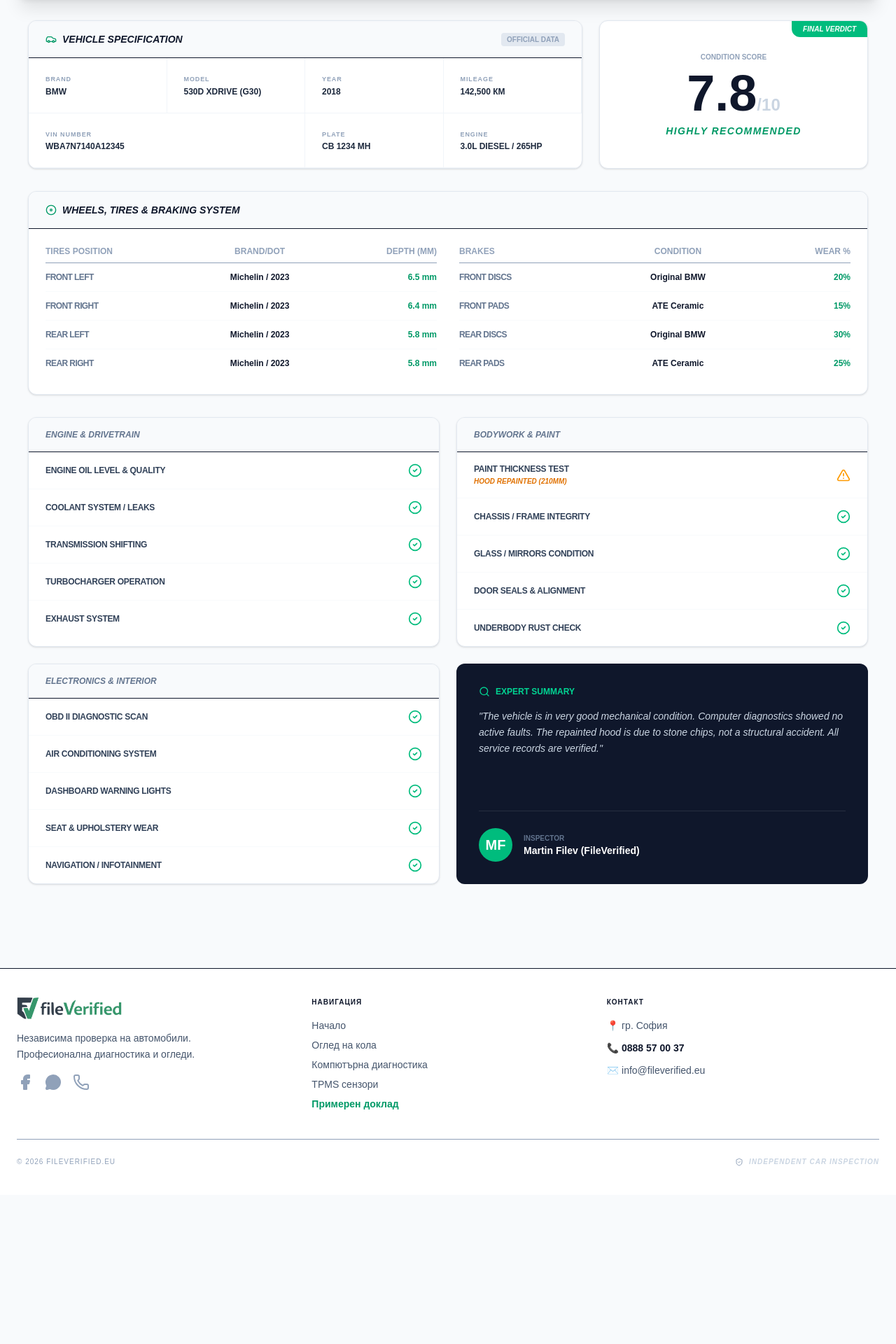
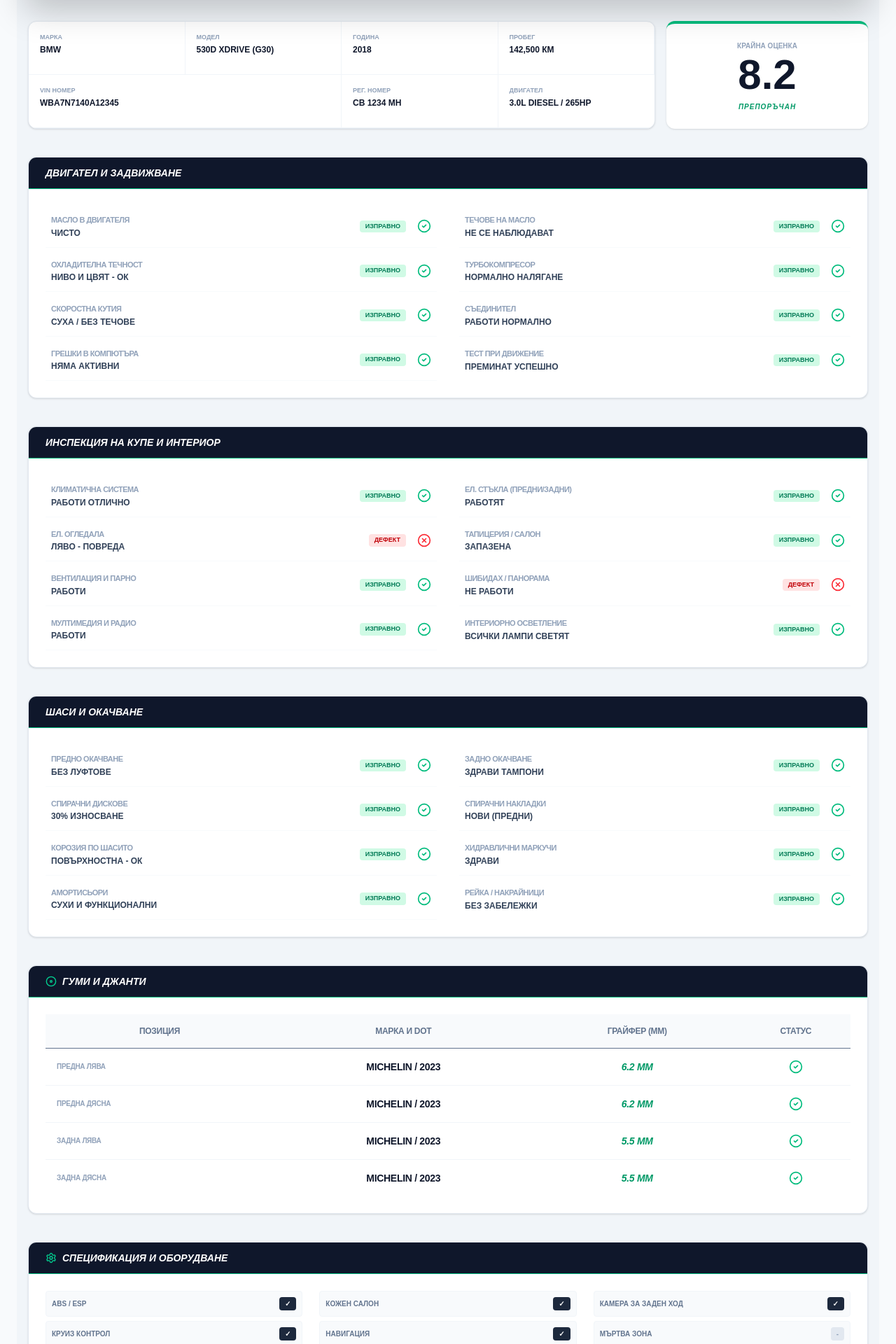
Before and after one commit to martinfilev-byte/fileverified, a Next.js app: page /report/1 in a window 1280 px wide. Shown: the part 220-2140 px from the top of the page at 70% size. Before the commit the page ends 1927 px from the top, so only its background shows below. Built offline with nearby package versions, Linux system fonts and the light colour scheme.

Commit message:
Update: 2026-01-03 21:05:49

```diff
--- a/src/app/report/[id]/page.tsx
+++ b/src/app/report/[id]/page.tsx
@@ -4,11 +4,11 @@
 import { useParams } from "next/navigation"
 import {
   CheckCircle2, XCircle, Camera, Download, Car, Info, FileText,
-  Clock, MapPin, Calendar, Gauge, Phone, AlertTriangle, ShieldCheck,
-  Disc, Activity, Search
+  Clock, MapPin, Calendar, Gauge, Phone, ShieldCheck,
+  Disc, Activity, Settings, Zap
 } from "lucide-react"
 
-export default function LKWProfessionalReport() {
+export default function UltraDetailedReport() {
   const params = useParams()
   const reportId = params.id
 
@@ -21,136 +21,167 @@
     mileage: "142,500 км",
     engine: "3.0L Diesel / 265hp",
     nasLink: "https://your-nas-link.com/share/XYZ",
-    inspectionScore: "7.8",
+    inspectionScore: "8.2",
   }
 
   return (
-    <div className="bg-[#f8fafc] min-h-screen pb-20 font-sans text-slate-900">
-      {/* HEADER STRIP */}
-      <div className="bg-[#0f172a] text-white sticky top-16 z-40 shadow-xl">
+    <div className="bg-[#f1f5f9] min-h-screen pb-20 font-sans text-slate-900">
+      {/* ФИКСИРАН ХЕДЪР */}
+      <div className="bg-slate-900 text-white sticky top-16 z-40 shadow-2xl border-b border-emerald-500/30">
         <div className="max-w-7xl mx-auto px-4 py-4 flex flex-wrap justify-between items-center gap-4">
           <div className="flex items-center gap-4">
-            <div className="bg-emerald-500 p-2 rounded">
+            <div className="bg-emerald-600 p-2 rounded shadow-lg">
               <ShieldCheck className="w-6 h-6 text-white" />
             </div>
             <div>
-              <h1 className="text-xl font-black uppercase tracking-tight">Technical Inspection Report</h1>
-              <p className="text-[10px] text-emerald-400 uppercase font-black tracking-[0.2em]">ID: {reportId || "02213"}</p>
+              <h1 className="text-xl font-black uppercase tracking-tight italic">Технически Доклад за Инспекция</h1>
+              <p className="text-[10px] text-emerald-400 uppercase font-black tracking-widest">Протокол №: {reportId || "02213"}</p>
             </div>
           </div>
           <div className="flex gap-2">
-            <a href={data.nasLink} target="_blank" rel="noopener noreferrer" className="bg-emerald-600 hover:bg-emerald-500 text-white px-6 py-2.5 rounded-lg font-black text-xs flex items-center gap-2 transition-all uppercase shadow-lg shadow-emerald-900/20">
-              <Camera className="w-4 h-4" /> Gallery & Video
+            <a href={data.nasLink} target="_blank" rel="noopener noreferrer" className="bg-emerald-600 hover:bg-emerald-500 text-white px-6 py-2.5 rounded-lg font-black text-xs flex items-center gap-2 transition-all uppercase">
+              <Camera className="w-4 h-4" /> Галерия и Видео
             </a>
             <button onClick={() => window.print()} className="bg-slate-700 hover:bg-slate-600 text-white px-4 py-2.5 rounded-lg text-xs font-black transition-all uppercase flex items-center gap-2">
-              <Download className="w-4 h-4" /> Export PDF
+              <Download className="w-4 h-4" /> Експорт PDF
             </button>
           </div>
         </div>
       </div>
 
-      <div className="max-w-7xl mx-auto px-4 mt-8 space-y-8">
+      <div className="max-w-7xl mx-auto px-4 mt-8 space-y-10">
 
-        {/* SECTION 1: VEHICLE CORE DATA */}
-        <div className="grid md:grid-cols-3 gap-6">
-          <div className="md:col-span-2 bg-white rounded-xl shadow-sm border border-slate-200 overflow-hidden">
-            <div className="bg-slate-50 px-6 py-4 border-b flex items-center justify-between">
-              <h2 className="font-black uppercase text-sm flex items-center gap-2 italic"><Car className="w-4 h-4 text-emerald-600" /> Vehicle Specification</h2>
-              <span className="text-[10px] font-bold text-slate-400 bg-slate-200 px-2 py-0.5 rounded">OFFICIAL DATA</span>
-            </div>
-            <div className="grid grid-cols-2 sm:grid-cols-4">
-              <DataTile label="Brand" value={data.make} />
-              <DataTile label="Model" value={data.model} />
-              <DataTile label="Year" value={data.year} />
-              <DataTile label="Mileage" value={data.mileage} />
-              <DataTile label="VIN Number" value={data.vin} colSpan="sm:col-span-2" />
-              <DataTile label="Plate" value={data.licensePlate} />
-              <DataTile label="Engine" value={data.engine} />
-            </div>
+        {/* ОСНОВНИ ДАННИ */}
+        <div className="grid md:grid-cols-4 gap-4">
+          <div className="md:col-span-3 bg-white rounded-xl shadow-sm border border-slate-200 overflow-hidden grid grid-cols-2 md:grid-cols-4">
+            <DataTile label="Марка" value={data.make} />
+            <DataTile label="Модел" value={data.model} />
+            <DataTile label="Година" value={data.year} />
+            <DataTile label="Пробег" value={data.mileage} />
+            <DataTile label="VIN Номер" value={data.vin} colSpan="col-span-2" />
+            <DataTile label="Рег. Номер" value={data.licensePlate} />
+            <DataTile label="Двигател" value={data.engine} />
           </div>
-
-          <div className="bg-white rounded-xl shadow-sm border border-slate-200 p-8 flex flex-col items-center justify-center text-center relative overflow-hidden">
-            <div className="absolute top-0 right-0 bg-emerald-500 text-white text-[10px] font-black px-4 py-1 rounded-bl-xl uppercase italic">Final Verdict</div>
-            <p className="text-[10px] font-black uppercase text-slate-400 mb-2">Condition Score</p>
-            <div className="text-7xl font-black text-slate-900 mb-2 leading-none">{data.inspectionScore}<span className="text-2xl text-slate-300">/10</span></div>
-            <div className="text-emerald-600 font-black text-sm uppercase tracking-widest italic">Highly Recommended</div>
+          <div className="bg-white rounded-xl shadow-sm border-t-4 border-emerald-500 p-6 text-center">
+            <p className="text-[10px] font-black uppercase text-slate-400 mb-1">Крайна Оценка</p>
+            <div className="text-6xl font-black text-slate-900 leading-none">{data.inspectionScore}</div>
+            <p className="text-emerald-600 font-black text-[10px] uppercase tracking-widest mt-2 italic">Препоръчан</p>
           </div>
         </div>
 
-        {/* SECTION 2: BRAKES & TIRES (LKW STYLE) */}
+        {/* ДВИГАТЕЛ И ТРАНСМИСИЯ */}
+        <Section title="Двигател и Задвижване">
+          <div className="grid md:grid-cols-2 gap-x-8 gap-y-1">
+            <ReportRow label="Масло в двигателя" status="Чисто" ok />
+            <ReportRow label="Течове на масло" status="Не се наблюдават" ok />
+            <ReportRow label="Охладителна течност" status="Ниво и цвят - ОК" ok />
+            <ReportRow label="Турбокомпресор" status="Нормално налягане" ok />
+            <ReportRow label="Скоростна кутия" status="Суха / Без течове" ok />
+            <ReportRow label="Съединител" status="Работи нормално" ok />
+            <ReportRow label="Грешки в компютъра" status="Няма активни" ok />
+            <ReportRow label="Тест при движение" status="Преминат успешно" ok />
+          </div>
+        </Section>
+
+        {/* ИНСПЕКЦИЯ НА ИНТЕРИОР / КАБИНА */}
+        <Section title="Инспекция на Купе и Интериор">
+          <div className="grid md:grid-cols-2 gap-x-8 gap-y-1">
+            <ReportRow label="Климатична система" status="Работи отлично" ok />
+            <ReportRow label="Ел. стъкла (предни/задни)" status="Работят" ok />
+            <ReportRow label="Ел. огледала" status="Ляво - повреда" error />
+            <ReportRow label="Тапицерия / Салон" status="Запазена" ok />
+            <ReportRow label="Вентилация и Парно" status="Работи" ok />
+            <ReportRow label="Шибидах / Панорама" status="Не работи" error />
+            <ReportRow label="Мултимедия и Радио" status="Работи" ok />
+            <ReportRow label="Интериорно осветление" status="Всички лампи светят" ok />
+          </div>
+        </Section>
+
+        {/* ШАСИ И ХОДОВА ЧАСТ */}
+        <Section title="Шаси и Окачване">
+          <div className="grid md:grid-cols-2 gap-x-8 gap-y-1">
+            <ReportRow label="Предно окачване" status="Без луфтове" ok />
+            <ReportRow label="Задно окачване" status="Здрави тампони" ok />
+            <ReportRow label="Спирачни дискове" status="30% износване" ok />
+            <ReportRow label="Спирачни накладки" status="Нови (предни)" ok />
+            <ReportRow label="Корозия по шасито" status="Повърхностна - ОК" ok />
+            <ReportRow label="Хидравлични маркучи" status="Здрави" ok />
+            <ReportRow label="Амортисьори" status="Сухи и функционални" ok />
+            <ReportRow label="Рейка / Накрайници" status="Без забележки" ok />
+          </div>
+        </Section>
+
+        {/* ГУМИ И КОНСУМАТИВИ */}
         <div className="bg-white rounded-xl shadow-sm border border-slate-200 overflow-hidden">
-          <div className="bg-slate-50 px-6 py-4 border-b flex items-center gap-2">
-            <Disc className="w-4 h-4 text-emerald-600" />
-            <h2 className="font-black uppercase text-sm italic">Wheels, Tires & Braking System</h2>
+          <div className="bg-slate-900 px-6 py-3 border-b border-emerald-500">
+            <h2 className="font-black uppercase text-sm italic text-white flex items-center gap-2">
+              <Disc className="w-4 h-4 text-emerald-400" /> Гуми и Джанти
+            </h2>
           </div>
-          <div className="p-6 grid md:grid-cols-2 gap-8">
-            <table className="w-full text-xs">
+          <div className="p-6 overflow-x-auto">
+            <table className="w-full text-xs font-bold uppercase tracking-tight text-center">
               <thead>
-                <tr className="text-slate-400 uppercase font-black border-b"><th className="pb-2 text-left">Tires Position</th><th className="pb-2">Brand/DOT</th><th className="pb-2 text-right">Depth (mm)</th></tr>
+                <tr className="bg-slate-50 text-slate-500 border-b">
+                  <th className="py-4">Позиция</th>
+                  <th>Марка и DOT</th>
+                  <th>Грайфер (мм)</th>
+                  <th>Статус</th>
+                </tr>
               </thead>
-              <tbody className="font-bold divide-y divide-slate-50">
-                <TireRow pos="Front Left" brand="Michelin / 2023" depth="6.5 mm" />
-                <TireRow pos="Front Right" brand="Michelin / 2023" depth="6.4 mm" />
-                <TireRow pos="Rear Left" brand="Michelin / 2023" depth="5.8 mm" />
-                <TireRow pos="Rear Right" brand="Michelin / 2023" depth="5.8 mm" />
-              </tbody>
-            </table>
-            <table className="w-full text-xs">
-              <thead>
-                <tr className="text-slate-400 uppercase font-black border-b"><th className="pb-2 text-left">Brakes</th><th className="pb-2">Condition</th><th className="pb-2 text-right">Wear %</th></tr>
-              </thead>
-              <tbody className="font-bold divide-y divide-slate-50">
-                <TireRow pos="Front Discs" brand="Original BMW" depth="20%" />
-                <TireRow pos="Front Pads" brand="ATE Ceramic" depth="15%" />
-                <TireRow pos="Rear Discs" brand="Original BMW" depth="30%" />
-                <TireRow pos="Rear Pads" brand="ATE Ceramic" depth="25%" />
+              <tbody className="divide-y divide-slate-100">
+                <TireRow pos="Предна Лява" brand="Michelin / 2023" depth="6.2 мм" />
+                <TireRow pos="Предна Дясна" brand="Michelin / 2023" depth="6.2 мм" />
+                <TireRow pos="Задна Лява" brand="Michelin / 2023" depth="5.5 мм" />
+                <TireRow pos="Задна Дясна" brand="Michelin / 2023" depth="5.5 мм" />
               </tbody>
             </table>
           </div>
         </div>
 
-        {/* SECTION 3: FULL CHECKLIST */}
-        <div className="grid md:grid-cols-2 gap-6">
-          <ChecklistGroup title="Engine & Drivetrain">
-            <CheckItem label="Engine Oil Level & Quality" status="ok" />
-            <CheckItem label="Coolant System / Leaks" status="ok" />
-            <CheckItem label="Transmission Shifting" status="ok" />
-            <CheckItem label="Turbocharger Operation" status="ok" />
-            <CheckItem label="Exhaust System" status="ok" />
-          </ChecklistGroup>
+        {/* СПЕЦИФИКАЦИЯ / ЕКСТРИ (КАТО НА СНИМКАТА) */}
+        <div className="bg-white rounded-xl shadow-sm border border-slate-200 overflow-hidden">
+          <div className="bg-slate-900 px-6 py-3 border-b border-emerald-500">
+            <h2 className="font-black uppercase text-sm italic text-white flex items-center gap-2">
+              <Settings className="w-4 h-4 text-emerald-400" /> Спецификация и Оборудване
+            </h2>
+          </div>
+          <div className="p-6 grid grid-cols-1 md:grid-cols-3 gap-6">
+            <SpecList>
+              <SpecItem label="ABS / ESP" value="ДА" />
+              <SpecItem label="Круиз Контрол" value="ДА" />
+              <SpecItem label="Адаптивно Окачване" value="НЕ" />
+              <SpecItem label="Парктроник" value="ДА" />
+            </SpecList>
+            <SpecList>
+              <SpecItem label="Кожен Салон" value="ДА" />
+              <SpecItem label="Навигация" value="ДА" />
+              <SpecItem label="Подгрев на седалки" value="ДА" />
+              <SpecItem label="LED Фарове" value="ДА" />
+            </SpecList>
+            <SpecList>
+              <SpecItem label="Камера за заден ход" value="ДА" />
+              <SpecItem label="Мъртва зона" value="НЕ" />
+              <SpecItem label="Ел. Багажник" value="ДА" />
+              <SpecItem label="Панорамен покрив" value="ДА" />
+            </SpecList>
+          </div>
+        </div>
 
-          <ChecklistGroup title="Bodywork & Paint">
-            <CheckItem label="Paint Thickness Test" status="warn" desc="Hood repainted (210μm)" />
-            <CheckItem label="Chassis / Frame Integrity" status="ok" />
-            <CheckItem label="Glass / Mirrors Condition" status="ok" />
-            <CheckItem label="Door Seals & Alignment" status="ok" />
-            <CheckItem label="Underbody Rust Check" status="ok" />
-          </ChecklistGroup>
-
-          <ChecklistGroup title="Electronics & Interior">
-            <CheckItem label="OBD II Diagnostic Scan" status="ok" />
-            <CheckItem label="Air Conditioning System" status="ok" />
-            <CheckItem label="Dashboard Warning Lights" status="ok" />
-            <CheckItem label="Seat & Upholstery Wear" status="ok" />
-            <CheckItem label="Navigation / Infotainment" status="ok" />
-          </ChecklistGroup>
-
-          <div className="bg-slate-900 rounded-xl p-8 text-white flex flex-col justify-between">
+        {/* ФУТЪР НА ДОКЛАДА */}
+        <div className="flex flex-col md:flex-row justify-between items-center gap-6 bg-white p-8 rounded-xl border-b-8 border-emerald-500 shadow-lg">
+          <div className="flex items-center gap-4">
+            <div className="w-16 h-16 bg-slate-900 rounded-full flex items-center justify-center font-black text-white text-2xl shadow-inner">MF</div>
             <div>
-              <h3 className="text-emerald-400 font-black uppercase text-xs mb-4 flex items-center gap-2">
-                <Search className="w-4 h-4" /> Expert Summary
-              </h3>
-              <p className="text-slate-300 italic text-sm leading-relaxed">
-                "The vehicle is in very good mechanical condition. Computer diagnostics showed no active faults. The repainted hood is due to stone chips, not a structural accident. All service records are verified."
-              </p>
+              <p className="text-[10px] font-black uppercase text-slate-400">Инспектор</p>
+              <p className="font-black text-lg">Мартин Филев</p>
+              <p className="text-xs text-emerald-600 font-bold uppercase tracking-widest">FileVerified.eu</p>
             </div>
-            <div className="mt-8 pt-6 border-t border-white/10 flex items-center gap-4">
-              <div className="w-12 h-12 bg-emerald-500 rounded-full flex items-center justify-center font-black text-xl">MF</div>
-              <div>
-                <p className="text-[10px] font-black uppercase text-slate-500">Inspector</p>
-                <p className="font-bold text-sm">Martin Filev (FileVerified)</p>
-              </div>
-            </div>
+          </div>
+          <div className="text-right">
+            <p className="text-[10px] font-black uppercase text-slate-400 mb-2 tracking-widest text-center md:text-right">Въпроси?</p>
+            <a href="tel:0888570037" className="flex items-center gap-3 text-slate-900 font-black text-2xl hover:text-emerald-600 transition-colors">
+              <Phone className="w-6 h-6 text-emerald-500 fill-current" /> 0888 57 00 37
+            </a>
           </div>
         </div>
       </div>
@@ -158,50 +189,67 @@
   )
 }
 
-/* HELPER COMPONENTS */
+/* МАЛКИ КОМПОНЕНТИ ЗА ПОДРЕДБА */
 
-function DataTile({ label, value, colSpan = "" }: { label: string, value: string, colSpan?: string }) {
+function Section({ title, children }: { title: string, children: React.ReactNode }) {
   return (
-    <div className={`p-6 border-r border-b border-slate-100 last:border-r-0 ${colSpan}`}>
-      <p className="text-[9px] font-black uppercase text-slate-400 tracking-widest mb-1">{label}</p>
-      <p className="text-xs font-black text-slate-800 uppercase leading-none">{value}</p>
+    <div className="bg-white rounded-xl shadow-sm border border-slate-200 overflow-hidden">
+      <div className="bg-slate-900 px-6 py-3 border-b border-emerald-500">
+        <h2 className="font-black uppercase text-sm italic text-white">{title}</h2>
+      </div>
+      <div className="p-6">{children}</div>
     </div>
   )
 }
 
-function ChecklistGroup({ title, children }: { title: string, children: React.ReactNode }) {
+function ReportRow({ label, status, ok = false, error = false }: { label: string, status: string, ok?: boolean, error?: boolean }) {
   return (
-    <div className="bg-white rounded-xl shadow-sm border border-slate-200 overflow-hidden">
-      <div className="bg-slate-50 px-6 py-4 border-b">
-        <h3 className="font-black uppercase text-xs text-slate-500 italic">{title}</h3>
+    <div className="flex items-center justify-between py-3 border-b border-slate-50 last:border-0 hover:bg-slate-50 transition-colors px-2">
+      <div className="space-y-0.5">
+        <p className="text-[11px] font-black uppercase text-slate-400 tracking-tighter">{label}</p>
+        <p className="text-xs font-black text-slate-700 uppercase">{status}</p>
       </div>
-      <div className="divide-y divide-slate-50">{children}</div>
+      <div className="flex items-center gap-4">
+        <span className={`text-[9px] font-black uppercase px-2 py-0.5 rounded ${ok ? 'bg-emerald-100 text-emerald-700' : 'bg-red-100 text-red-700'}`}>
+          {ok ? 'Изправно' : 'Дефект'}
+        </span>
+        {ok ? <CheckCircle2 className="w-5 h-5 text-emerald-500" /> : <XCircle className="w-5 h-5 text-red-500" />}
+      </div>
     </div>
   )
 }
 
-function CheckItem({ label, status, desc }: { label: string, status: 'ok' | 'warn' | 'error', desc?: string }) {
+function DataTile({ label, value, colSpan = "" }: { label: string, value: string, colSpan?: string }) {
   return (
-    <div className="px-6 py-4 flex items-center justify-between group hover:bg-slate-50 transition-colors">
-      <div>
-        <p className="text-xs font-bold text-slate-700 uppercase tracking-tight">{label}</p>
-        {desc && <p className="text-[10px] text-amber-600 font-bold italic mt-0.5 uppercase">{desc}</p>}
-      </div>
-      {status === 'ok' ? (
-        <CheckCircle2 className="w-5 h-5 text-emerald-500" />
-      ) : (
-        <AlertTriangle className="w-5 h-5 text-amber-500" />
-      )}
+    <div className={`p-4 border-r border-b border-slate-100 last:border-r-0 ${colSpan}`}>
+      <p className="text-[9px] font-black uppercase text-slate-400 mb-1">{label}</p>
+      <p className="text-xs font-black text-slate-900 uppercase leading-none">{value}</p>
     </div>
   )
 }
 
 function TireRow({ pos, brand, depth }: { pos: string, brand: string, depth: string }) {
   return (
-    <tr>
-      <td className="py-3 text-slate-500 uppercase tracking-tighter">{pos}</td>
-      <td className="py-3 text-center">{brand}</td>
-      <td className="py-3 text-right text-emerald-600 font-black">{depth}</td>
+    <tr className="hover:bg-slate-50 transition-colors">
+      <td className="py-4 text-slate-400 text-[10px] font-black text-left pl-4">{pos}</td>
+      <td className="py-4 text-slate-900 font-black text-sm">{brand}</td>
+      <td className="py-4 text-emerald-600 font-black text-sm italic">{depth}</td>
+      <td className="py-4"><CheckCircle2 className="w-5 h-5 text-emerald-500 mx-auto" /></td>
     </tr>
   )
 }
+
+function SpecList({ children }: { children: React.ReactNode }) {
+  return <div className="space-y-1.5">{children}</div>
+}
+
+function SpecItem({ label, value }: { label: string, value: string }) {
+  return (
+    <div className="flex items-center justify-between p-2 bg-slate-50 rounded border border-slate-100">
+      <span className="text-[10px] font-black uppercase text-slate-500">{label}</span>
+      <span className={`text-[10px] font-black px-2 py-0.5 rounded ${value === 'ДА' ? 'bg-slate-800 text-white' : 'bg-slate-200 text-slate-400'}`}>
+        {value === 'ДА' ? '✓' : '-'}
+      </span>
+    </div>
+  )
+}
```
